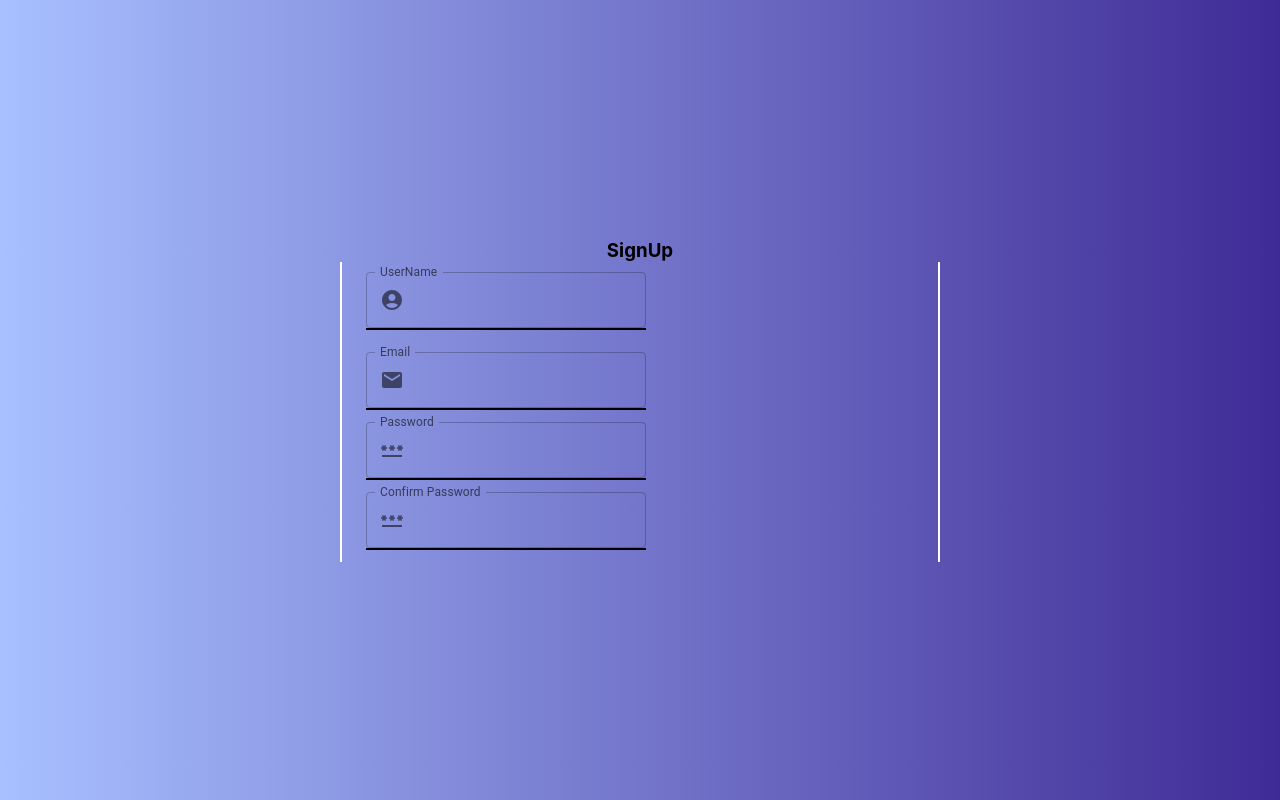
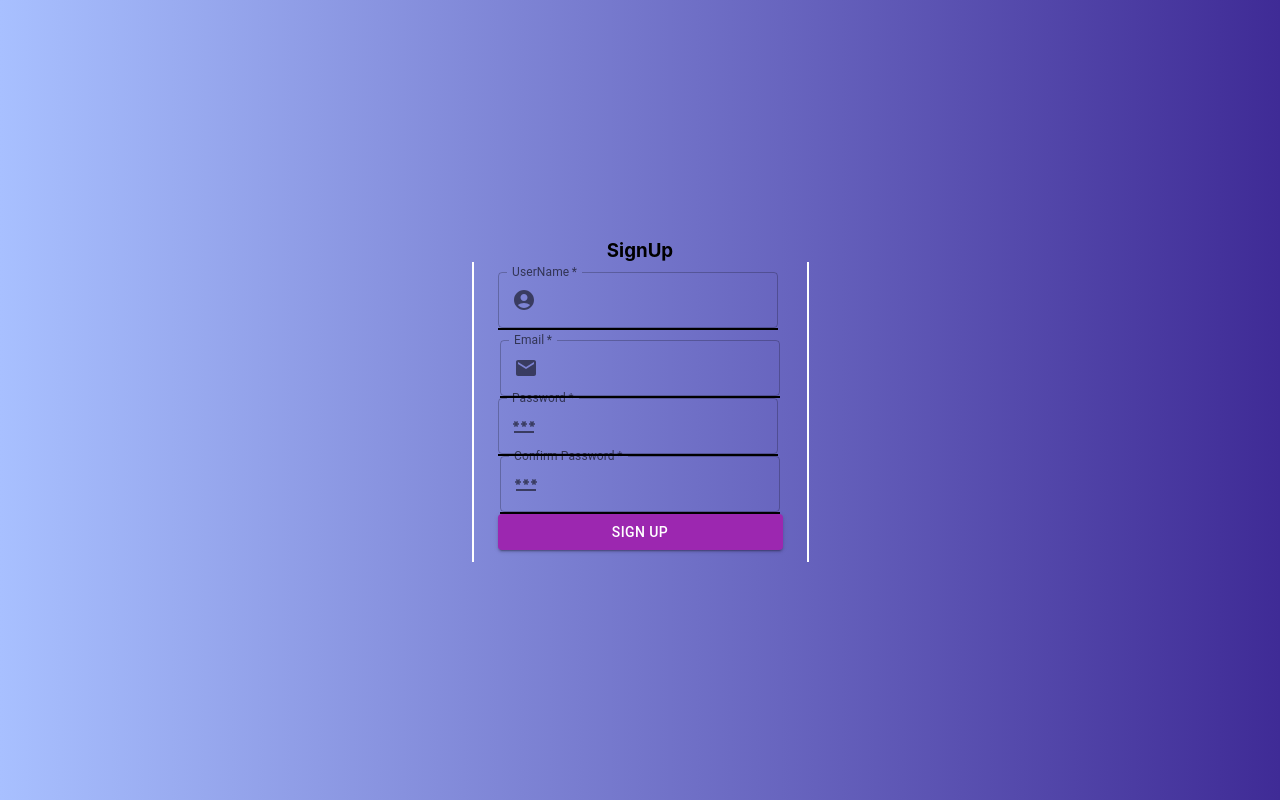
Before and after one commit to khos7990/JuniorDevsCanada, a React (Create React App) app: page / in a window 1280 px wide. Both pictures are taken after a click on the element "Login". Built offline with nearby package versions, Linux system fonts and the light colour scheme.

Commit message:
set up user model and routes

```diff
--- a/server.js
+++ b/server.js
@@ -17,7 +17,7 @@ app.use(favicon(path.join(__dirname, "build", "favicon.ico")));
 app.use(express.static(path.join(__dirname, "build")));
 
 // Put API routes here, before the "catch all" route
-
+app.get("/api/users", require("./routes/api/users"));
 // The following "catch all" route (note the *) is necessary
 // to return the index.html on all non-AJAX requests
 app.get("/*", function (req, res) {
--- a/src/App.js
+++ b/src/App.js
@@ -11,6 +11,7 @@ export default class App extends Component {
   };
 
   setUserInState = (incomingUserData) => {
+    console.log(incomingUserData);
     this.setState({ user: incomingUserData });
   };
 
--- a/src/Components/Login/LoginForm.js
+++ b/src/Components/Login/LoginForm.js
@@ -1,9 +1,9 @@
 import React from "react";
-import { Container, TextField, InputAdornment } from "@mui/material";
+import { Container, TextField, InputAdornment, Button } from "@mui/material";
 import AccountCircle from "@mui/icons-material/AccountCircle";
 import PasswordIcon from "@mui/icons-material/Password";
 
-export default function LoginForm() {
+export default function LoginForm(props) {
   return (
     <div className="signup-parent">
       <Container
@@ -21,6 +21,8 @@ export default function LoginForm() {
       >
         <div id="userNameInput">
           <TextField
+            required
+            type="text"
             sx={{
               borderBottom: "2px solid black",
               marginTop: "10px",
@@ -40,6 +42,8 @@ export default function LoginForm() {
         <div id="password">
           {" "}
           <TextField
+            required
+            type="password"
             sx={{
               borderBottom: "2px solid black",
               marginTop: "10px",
@@ -56,6 +60,11 @@ export default function LoginForm() {
             }}
           />
         </div>
+        <div className="SubmitBtn">
+          <Button sx={{ width: "100%" }} color="secondary" variant="contained">
+            Login
+          </Button>
+        </div>
       </Container>
     </div>
   );
--- a/src/Components/Signup/SignUpForm.js
+++ b/src/Components/Signup/SignUpForm.js
@@ -1,5 +1,5 @@
-import React from "react";
-import { Container, TextField, InputAdornment } from "@mui/material";
+import React, { useState } from "react";
+import { Container, TextField, InputAdornment, Button } from "@mui/material";
 import AccountCircle from "@mui/icons-material/AccountCircle";
 import MailIcon from "@mui/icons-material/Mail";
 import PasswordIcon from "@mui/icons-material/Password";
@@ -7,6 +7,26 @@ import PasswordIcon from "@mui/icons-material/Password";
 import "./Signup.css";
 
 export default function SignUpForm() {
+  const [user, setUser] = useState();
+  const [email, setEmail] = useState();
+  const [password, setPassword] = useState();
+  const [confirm, setConfirm] = useState();
+
+  const disable = password !== confirm;
+
+  let handleSubmit = async (e) => {
+    e.preventDefault();
+    try {
+      const fetchResponse = await fetch("/api/users/signup", {
+        method: "POST",
+        headers: { "Content-Type": "application/json" },
+        body: { user: user, email: email, password: password },
+      });
+    } catch (err) {
+      console.log(err.message);
+    }
+  };
+
   return (
     <div className="signup-parent">
       <Container
@@ -21,8 +41,12 @@ export default function SignUpForm() {
           flexWrap: "wrap",
         }}
       >
+        <form autoComplete="off" onSubmit={handleSubmit}>
           <div id="userNameInput">
             <TextField
+              type="text"
+              required
+              onChange={(e) => setUser(e.target.value)}
               sx={{
                 borderBottom: "2px solid black",
                 marginTop: "10px",
@@ -41,6 +65,9 @@ export default function SignUpForm() {
           </div>
           <div id="emailInput">
             <TextField
+              type="email"
+              required
+              onChange={(e) => setEmail(e.target.value)}
               sx={{
                 borderBottom: "2px solid black",
                 marginTop: "10px",
@@ -59,6 +86,9 @@ export default function SignUpForm() {
           <div id="password">
             {" "}
             <TextField
+              type="password"
+              required
+              onChange={(e) => setPassword(e.target.value)}
               sx={{
                 borderBottom: "2px solid black",
                 marginRight: "5px",
@@ -77,6 +107,9 @@ export default function SignUpForm() {
 
           <div id="confirmPass">
             <TextField
+              type="password"
+              required
+              onChange={(e) => setConfirm(e.target.value)}
               sx={{
                 borderBottom: "2px solid black",
               }}
@@ -91,6 +124,22 @@ export default function SignUpForm() {
               }}
             />
           </div>
+          {disable ? (
+            <div className="passwordError">
+              Please type in the matching password
+            </div>
+          ) : null}
+          <div className="SubmitBtn">
+            <Button
+              disabled={disable}
+              sx={{ width: "100%" }}
+              color="secondary"
+              variant="contained"
+            >
+              Sign Up
+            </Button>
+          </div>
+        </form>
       </Container>
     </div>
   );
--- a/src/Components/Signup/Signup.css
+++ b/src/Components/Signup/Signup.css
@@ -0,0 +1,10 @@
+.SubmitBtn {
+  width: 100%;
+}
+
+.passwordError {
+  color: rgb(148, 7, 7);
+  text-align: center;
+  width: 100%;
+  height: 20px;
+}
--- a/src/Pages/Auth/Auth.jsx
+++ b/src/Pages/Auth/Auth.jsx
@@ -19,7 +19,11 @@ export default class Auth extends Component {
             {this.state.showLogin ? "Login" : "SignUp"}
           </h3>
 
-          {this.state.showLogin ? <Login /> : <SignUp />}
+          {this.state.showLogin ? (
+            <Login setUserInState={this.props.setUserInState} />
+          ) : (
+            <SignUp setUserInState={this.props.setUserInState} />
+          )}
         </div>
       </div>
     );
```
Also changed, not shown: controllers/api/users.js (added, +19 -0 lines), models/User.js (+10 -0 lines), routes/api/users.js (added, +9 -0 lines). Lines whose indentation alone changed are shown as unchanged.
